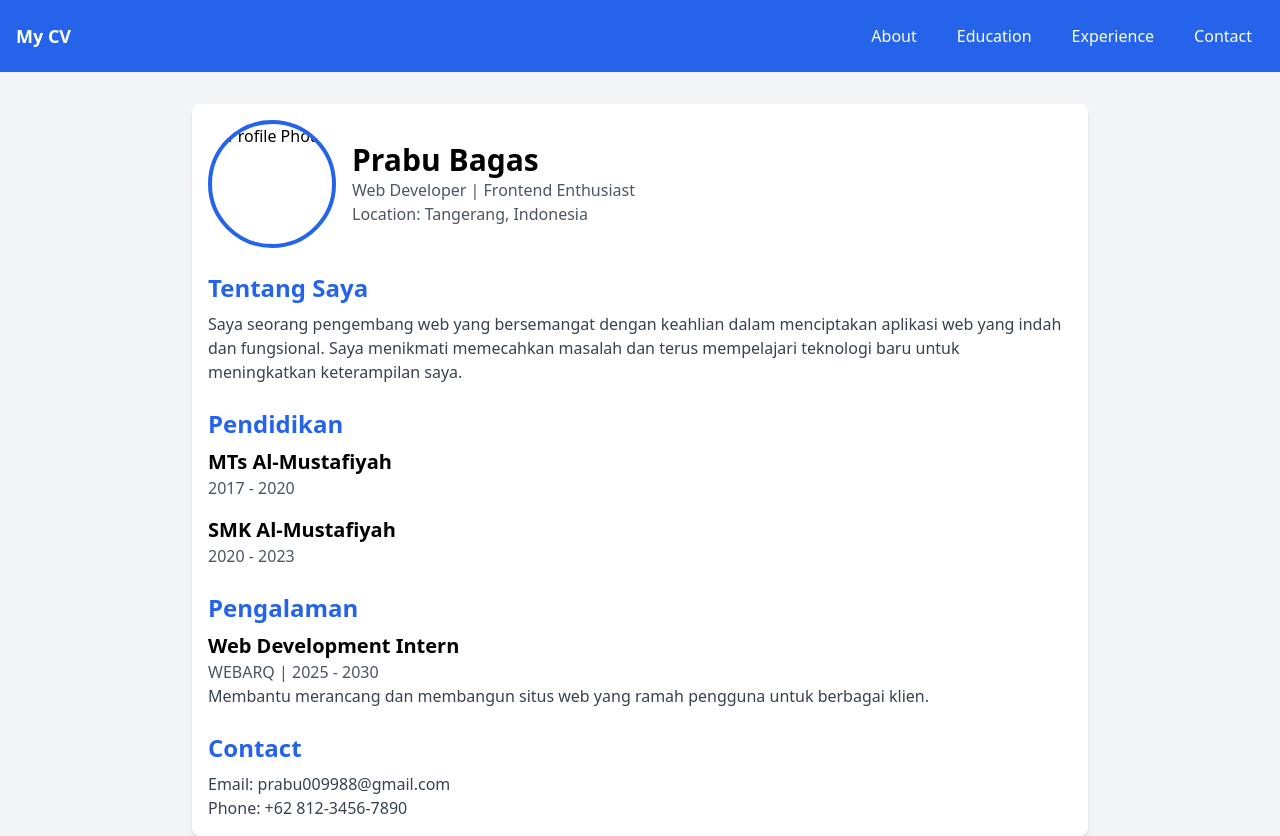
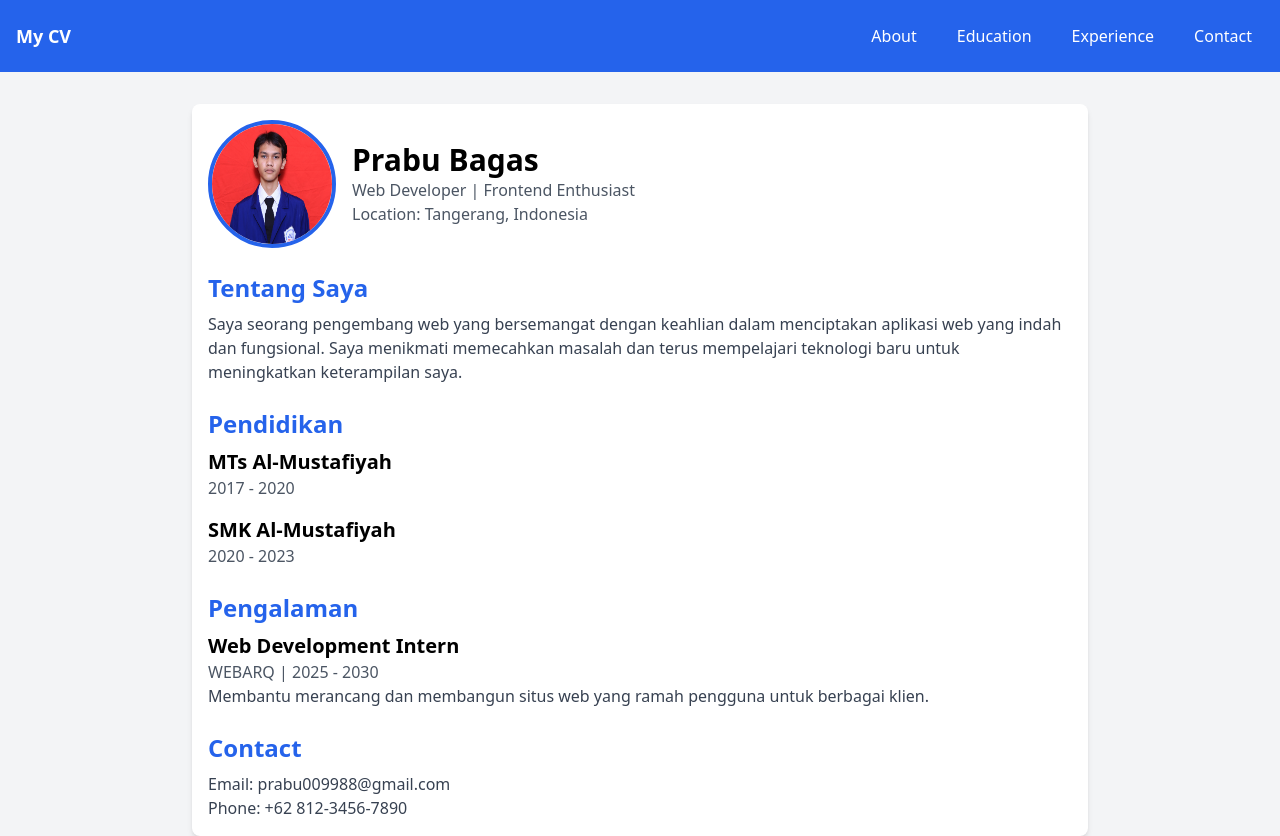
Before and after one commit to bagasi213/prabubagascv, a plain HTML site: page index.html in a window 1280 px wide. Drawn offline with nearby package versions, Linux system fonts and the light colour scheme.

Commit message:
Update index.html

```diff
--- a/index.html
+++ b/index.html
@@ -32,7 +32,7 @@
     <div class="max-w-4xl mx-auto mt-8 p-4 bg-white shadow-md rounded-lg">
         <!-- Profile Section -->
         <div class="flex items-center space-x-4">
-            <img src="../assets/mycv.jpg" alt="Profile Photo" class="w-32 h-32 rounded-full border-4 border-blue-600">
+            <img src="mycv.jpg" alt="Profile Photo" class="w-32 h-32 rounded-full border-4 border-blue-600">
             <div>
                 <h1 class="text-3xl font-bold">Prabu Bagas</h1>
                 <p class="text-gray-600">Web Developer | Frontend Enthusiast</p>
```
